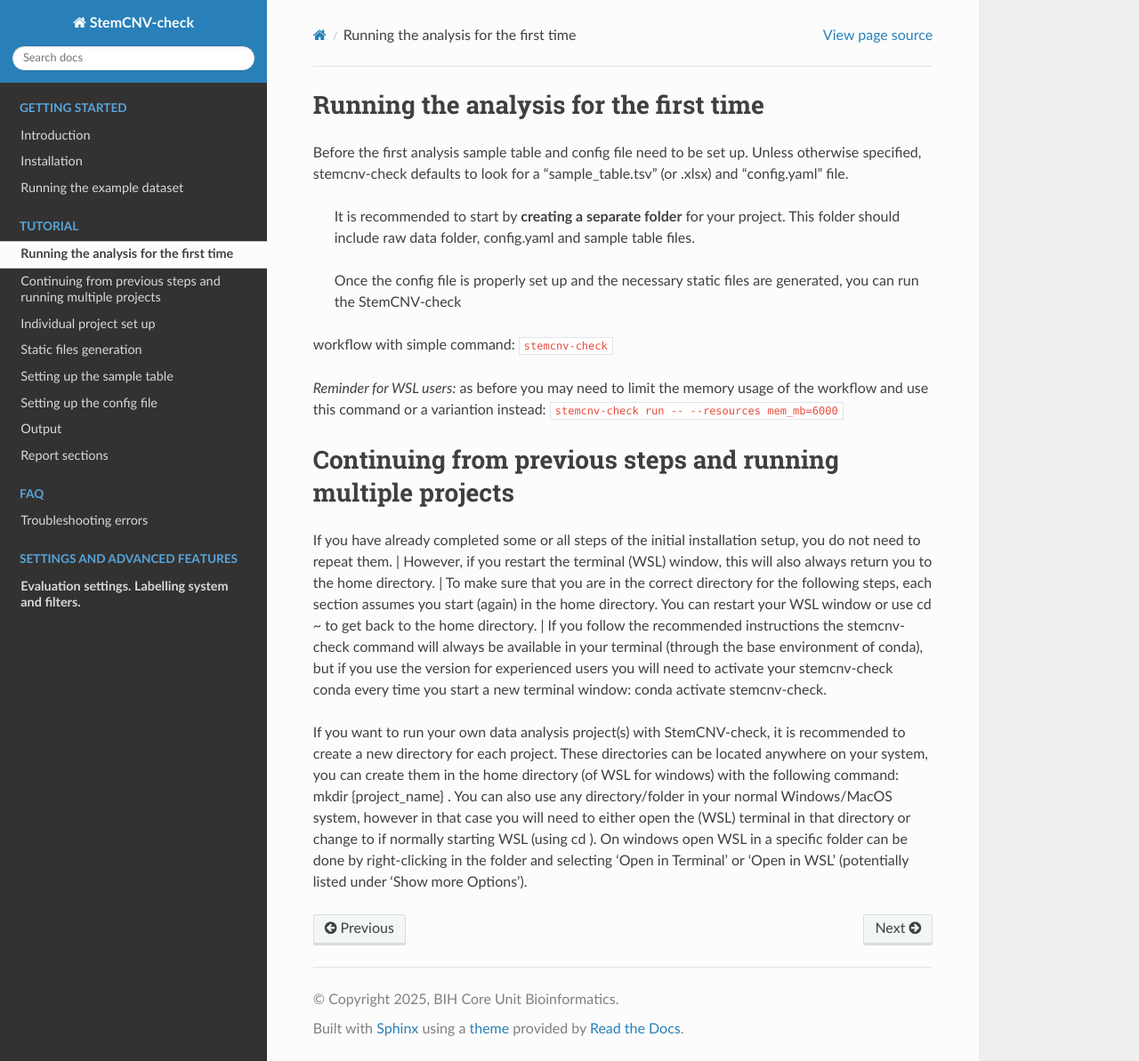
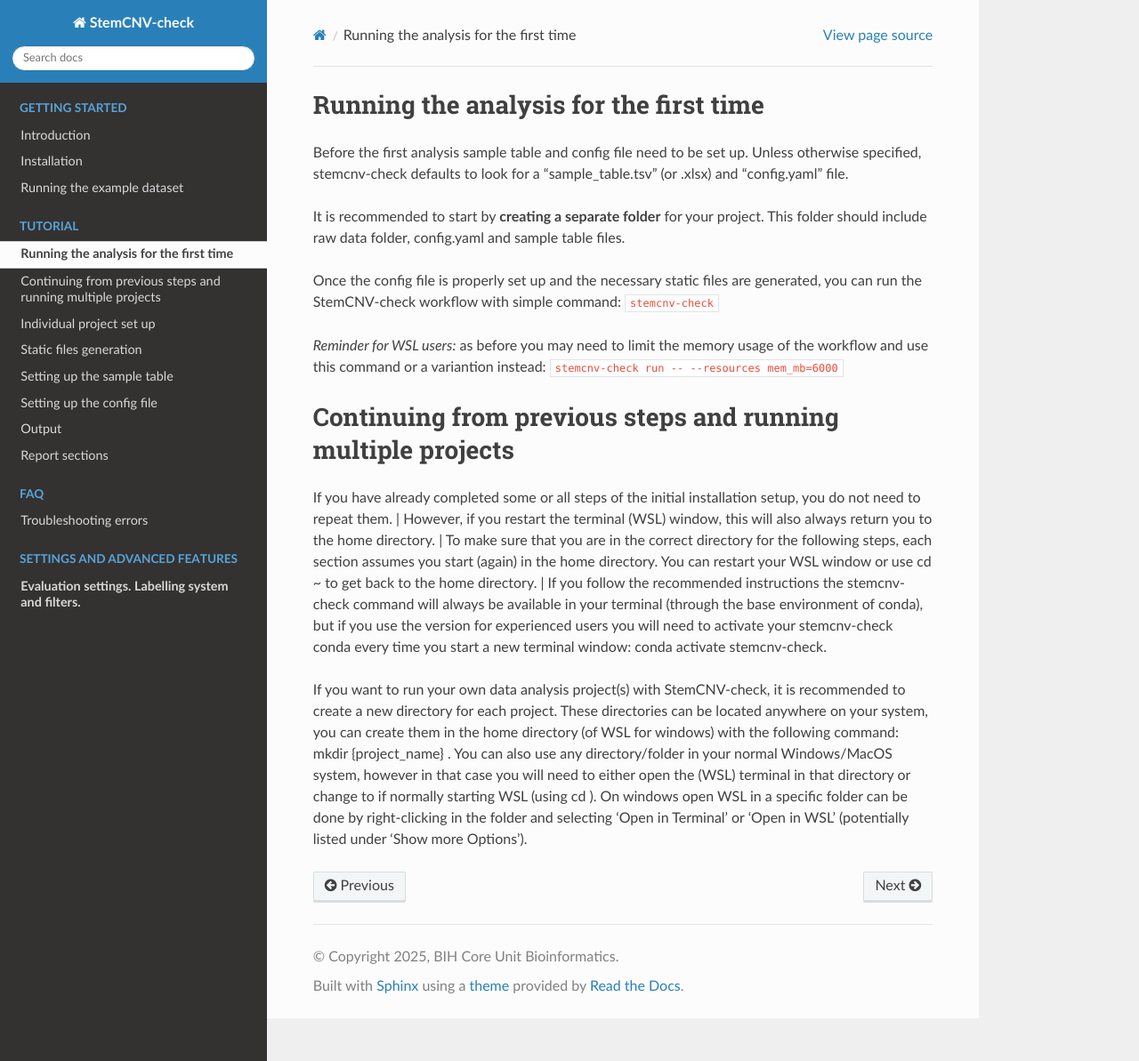
Before and after one commit to bihealth/StemCNV-check, a Sphinx documentation site: the page built from docs/source/running.rst, in a window 1280 px wide and 1193 px high. Shown: the whole window at 89% size. Built offline with Sphinx 7.4.7 and the Read the Docs theme 3.1.0, drawn with Linux system fonts in a browser that asks for light colours.

```diff
--- a/docs/source/running.rst
+++ b/docs/source/running.rst
@@ -3,11 +3,9 @@ Running the analysis for the first time
 
 Before the first analysis sample table and config file need to be set up. Unless otherwise specified, stemcnv-check defaults to look for a "sample_table.tsv" (or .xlsx) and "config.yaml" file.
 
- | It is recommended to start by **creating a separate folder** for your project. This folder should include raw data folder, config.yaml and sample table files.
+It is recommended to start by **creating a separate folder** for your project. This folder should include raw data folder, config.yaml and sample table files.
 
- | Once the config file is properly set up and the necessary static files are generated, you can run the StemCNV-check
-workflow with simple command:
-``stemcnv-check``
+Once the config file is properly set up and the necessary static files are generated, you can run the StemCNV-check workflow with simple command: ``stemcnv-check``
 
 *Reminder for WSL users:* as before you may need to limit the memory usage of the workflow
 and use this command or a variantion instead: ``stemcnv-check run -- --resources mem_mb=6000``
```
